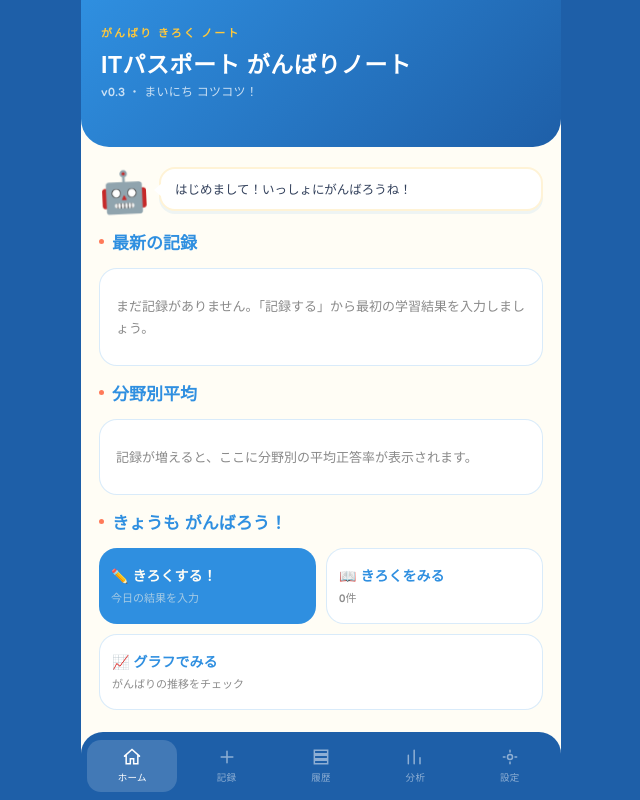
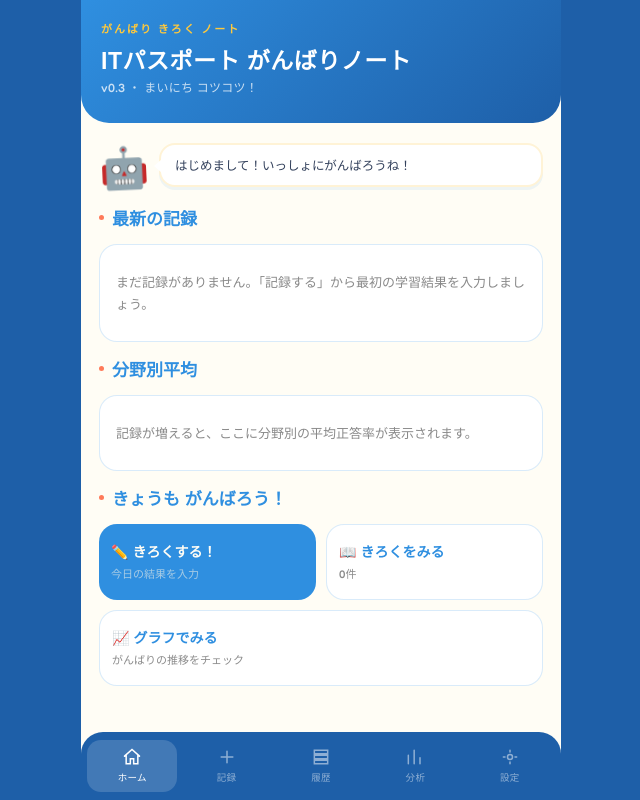
Before and after one commit to saboten255a-jpg/itpassport-app, a plain HTML site: page index.html in a window 1280 px wide. Shown: the whole page, without its empty margins (319-959 px from the left). Drawn offline with Linux system fonts and the light colour scheme; a web font is replaced by a local one.

Commit message:
Add files via upload

```diff
--- a/index.html
+++ b/index.html
@@ -43,7 +43,7 @@
   .topbar{
     background:linear-gradient(135deg, var(--navy) 0%, var(--navy-deep) 100%);
     color:#fff;
-    padding:24px 20px 46px;
+    padding:20px 20px 26px;
     position:relative;
     border-radius:0 0 28px 28px;
   }
```
